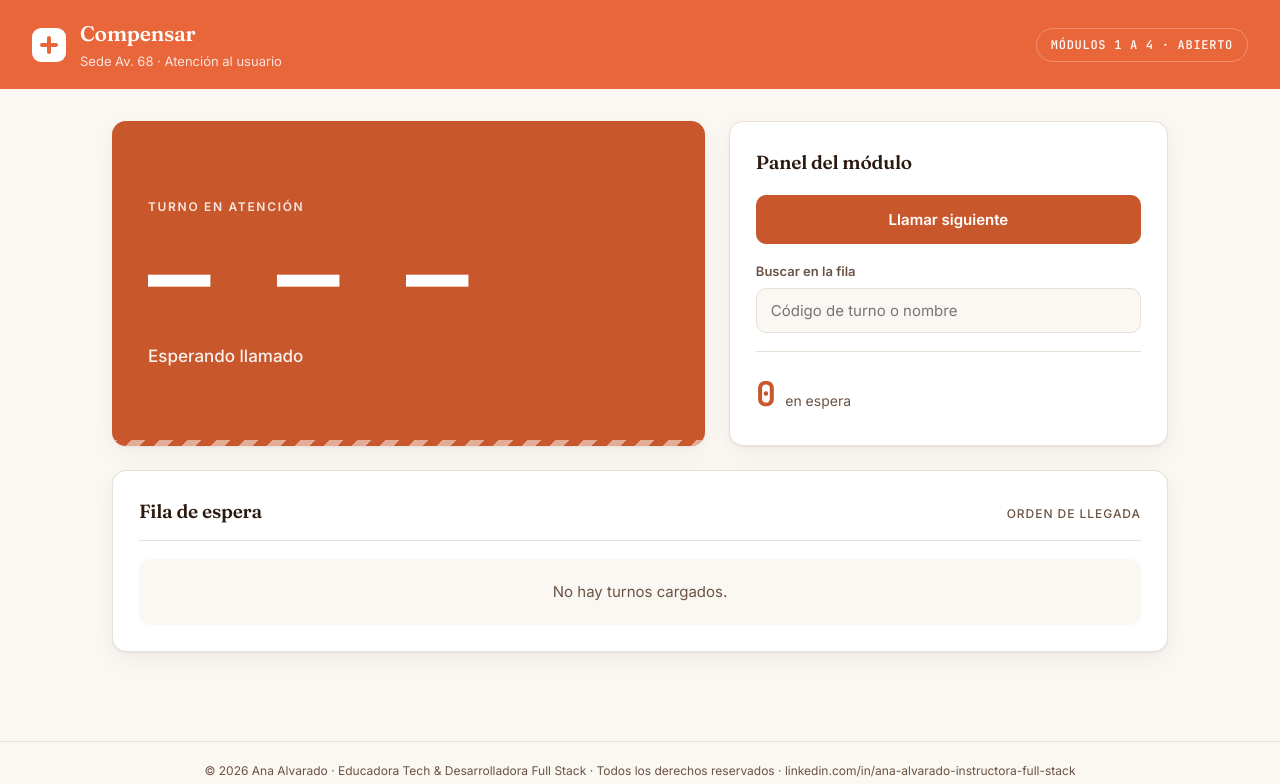
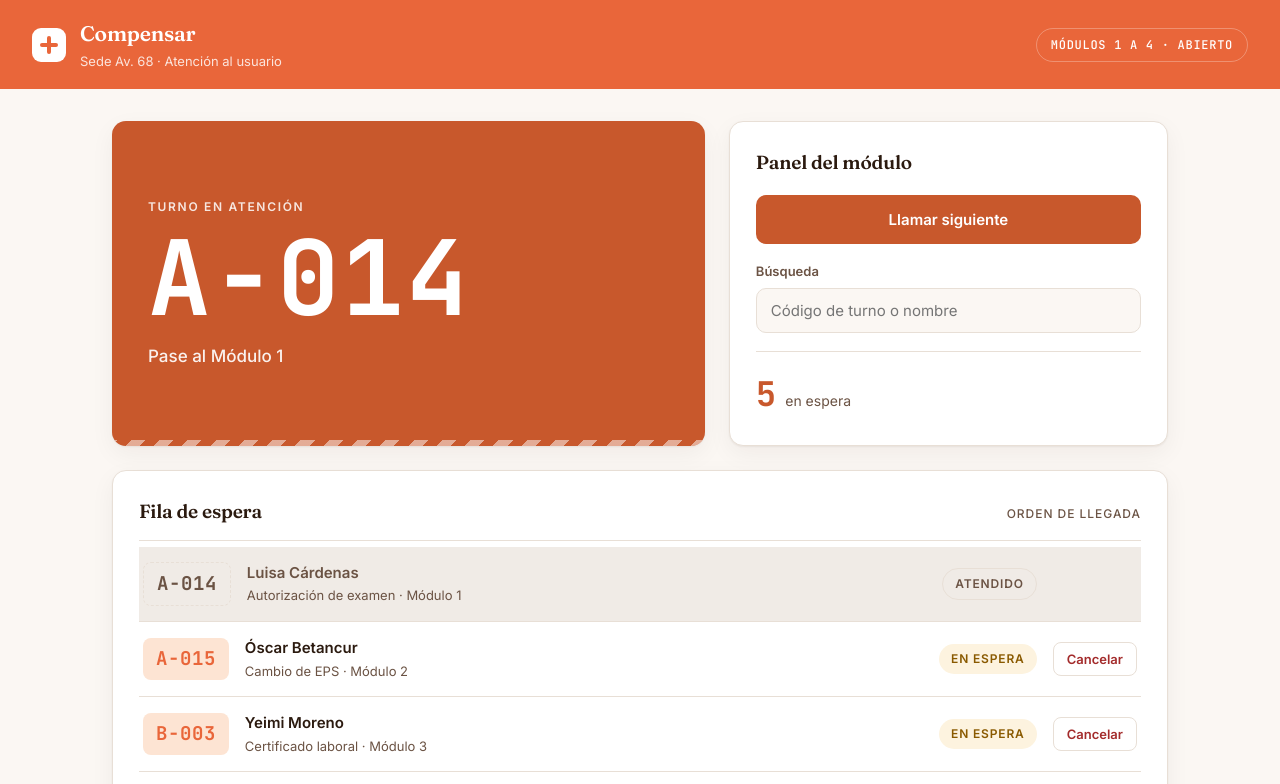
Before and after one commit to AnaMariaAlvaradoM/Lab_EventosJS_CH15, a website: page tablero/index.html in a window 1280 px wide. Both pictures are taken after a click on the button "Llamar siguiente". Shown: the top 784 px of the page. Drawn offline with Linux system fonts and the light colour scheme.

Commit message:
laboratorio de eventos

```diff
--- a/tablero/app.js
+++ b/tablero/app.js
@@ -11,8 +11,8 @@
 
 // ===== Los datos: la fila de la sede (ya vienen listos, no los borres) =====
 const turnos = [
-  { codigo: "A-014", nombre: "Luisa Cárdenas",  tramite: "Autorización de examen", modulo: "Módulo 1", atendido: false },
-  { codigo: "A-015", nombre: "Óscar Betancur",  tramite: "Cambio de EPS",          modulo: "Módulo 2", atendido: false },
+  { codigo: "A-014", nombre: "Luisa Cárdenas",   tramite: "Autorización de examen", modulo: "Módulo 1", atendido: false },
+  { codigo: "A-015", nombre: "Óscar Betancur",   tramite: "Cambio de EPS",          modulo: "Módulo 2", atendido: false },
   { codigo: "B-003", nombre: "Yeimi Moreno",    tramite: "Certificado laboral",    modulo: "Módulo 3", atendido: false },
   { codigo: "A-016", nombre: "Camilo Restrepo", tramite: "Autorización de examen", modulo: "Módulo 1", atendido: false },
   { codigo: "B-004", nombre: "Sandra Ruiz",     tramite: "Afiliación de hijo",     modulo: "Módulo 4", atendido: false },
@@ -28,7 +28,14 @@
 //   buscador · contadorFila · mensajeVacio
 // ============================================================
 
-// Tu código aquí
+const visorNumero = document.getElementById("visorNumero");
+const visorModulo = document.getElementById("visorModulo");
+const listaEspera = document.getElementById("listaEspera");
+const btnLlamar = document.getElementById("btnLlamar");
+const buscador = document.getElementById("buscador");
+const contadorFila = document.getElementById("contadorFila");
+const mensajeVacio = document.getElementById("mensajeVacio");
+
 
 // ============================================================
 // Ejercicio 02 · pintarFila(): del arreglo a la pantalla
@@ -49,7 +56,79 @@
 //   mensajeVacio.hidden = turnos.length > 0;
 // ============================================================
 
-// Tu código aquí
+function pintarFila() {
+  // 1. Vaciar la lista
+  listaEspera.textContent = "";
+
+  // 2. Recorrer el arreglo turnos con un for
+  for (let i = 0; i < turnos.length; i++) {
+    const turno = turnos[i];
+
+    // Crear el li principal
+    const item = document.createElement("li");
+    item.className = "turno";
+
+    // Ejercicio 04: Si el turno ya fue atendido, agregar la clase turno--atendido
+    if (turno.atendido) {
+      item.classList.add("turno--atendido");
+    }
+
+    // Crear el span del código
+    const codigo = document.createElement("span");
+    codigo.className = "turno__codigo";
+    codigo.textContent = turno.codigo;
+    item.appendChild(codigo);
+
+    // Crear el div de datos
+    const datos = document.createElement("div");
+    datos.className = "turno__datos";
+
+    // Párrafo del nombre
+    const nombre = document.createElement("p");
+    nombre.className = "turno__nombre";
+    nombre.textContent = turno.nombre;
+    datos.appendChild(nombre);
+
+    // Párrafo del trámite y módulo
+    const tramite = document.createElement("p");
+    tramite.className = "turno__tramite";
+    tramite.textContent = turno.tramite + " · " + turno.modulo;
+    datos.appendChild(tramite);
+
+    // Meter el div dentro del li
+    item.appendChild(datos);
+
+    // Crear el span del estado (Ejercicio 04: texto dinámico)
+    const estado = document.createElement("span");
+    estado.className = "turno__estado";
+    estado.textContent = turno.atendido ? "Atendido" : "En espera";
+    item.appendChild(estado);
+
+    // Ejercicio 06: Datos escondidos con dataset y el botón Cancelar
+    item.dataset.codigo = turno.codigo;
+    item.dataset.modulo = turno.modulo;
+    item.dataset.nombre = turno.nombre;
+
+    const btnCancelar = document.createElement("button");
+    btnCancelar.className = "turno__cancelar";
+    btnCancelar.textContent = "Cancelar";
+    btnCancelar.dataset.accion = "cancelar";
+    item.appendChild(btnCancelar);
+
+    // 3. Meter el li completo en la lista de espera
+    listaEspera.appendChild(item);
+  }
+
+  // 4. Ocultar el mensaje de fila vacía si hay turnos
+  mensajeVacio.hidden = turnos.length > 0;
+
+  // Ejercicio 05: Llamar al contador al final de pintarFila
+  actualizarContador();
+
+  // Ejercicio 08: Aplicar búsqueda para mantener el filtro activo al repintar
+  aplicarBusqueda();
+}
+
 
 // ============================================================
 // Ejercicio 03 · Llamar al siguiente (evento click)
@@ -62,17 +141,37 @@
 // Conéctala al botón con addEventListener("click", ...).
 // ============================================================
 
-// Tu código aquí
+function llamarSiguiente() {
+  let turnoEncontrado = null;
+
+  for (let i = 0; i < turnos.length; i++) {
+    if (!turnos[i].atendido) {
+      turnoEncontrado = turnos[i];
+      turnoEncontrado.atendido = true;
+      break;
+    }
+  }
+
+  if (!turnoEncontrado) {
+    visorNumero.textContent = "— — —";
+    visorModulo.textContent = "No hay turnos en espera";
+    return;
+  }
+
+  visorNumero.textContent = turnoEncontrado.codigo;
+  visorModulo.textContent = "Pase al " + turnoEncontrado.modulo;
+
+  pintarFila();
+}
+
+btnLlamar.addEventListener("click", llamarSiguiente);
+
 
 // ============================================================
 // Ejercicio 04 · Estados con classList
 // ============================================================
-// Dentro de pintarFila: si el turno ya fue atendido, agrégale al
-// <li> la clase turno--atendido y haz que su estado diga
-// "Atendido" en vez de "En espera".
-// ============================================================
+// (Este ejercicio se resuelve dentro de pintarFila, arriba)
 
-// (Este ejercicio se resuelve dentro de pintarFila, arriba)
 
 // ============================================================
 // Ejercicio 05 · El contador
@@ -82,19 +181,17 @@
 // contador. Llámala al final de pintarFila.
 // ============================================================
 
-// Tu código aquí
+function actualizarContador() {
+  const turnosPendientes = listaEspera.querySelectorAll(".turno:not(.turno--atendido)");
+  contadorFila.textContent = turnosPendientes.length;
+}
+
 
 // ============================================================
 // Ejercicio 06 · Datos escondidos con dataset y el botón Cancelar
 // ============================================================
-// Dentro de pintarFila:
-//   - guarda en cada <li> el código, el módulo y el nombre del
-//     turno con dataset (data-codigo, data-modulo, data-nombre);
-//   - crea un <button class="turno__cancelar">Cancelar</button>
-//     con dataset.accion = "cancelar" y agrégalo al <li>.
-// ============================================================
+// (Este ejercicio se resuelve dentro de pintarFila, arriba)
 
-// (Este ejercicio se resuelve dentro de pintarFila, arriba)
 
 // ============================================================
 // Ejercicio 07 · Cancelar con UN solo escuchador (delegación)
@@ -105,7 +202,26 @@
 // repinta. Conéctala a la LISTA (no a cada botón).
 // ============================================================
 
-// Tu código aquí
+function cancelarTurno(evento) {
+  if (evento.target.dataset.accion !== "cancelar") {
+    return;
+  }
+
+  const item = evento.target.closest(".turno");
+  const codigoTurno = item.dataset.codigo;
+
+  for (let i = 0; i < turnos.length; i++) {
+    if (turnos[i].codigo === codigoTurno) {
+      turnos.splice(i, 1);
+      break;
+    }
+  }
+
+  pintarFila();
+}
+
+listaEspera.addEventListener("click", cancelarTurno);
+
 
 // ============================================================
 // Ejercicio 08 · Búsqueda en vivo (evento input)
@@ -117,10 +233,28 @@
 // al final de pintarFila.
 // ============================================================
 
-// Tu código aquí
+function aplicarBusqueda() {
+  const textoBusqueda = buscador.value.toLowerCase();
+  const items = listaEspera.querySelectorAll(".turno");
+
+  for (let i = 0; i < items.length; i++) {
+    const item = items[i];
+    const codigo = item.dataset.codigo.toLowerCase();
+    const nombre = item.dataset.nombre.toLowerCase();
+
+    if (codigo.includes(textoBusqueda) || nombre.includes(textoBusqueda)) {
+      item.classList.remove("turno--oculto");
+    } else {
+      item.classList.add("turno--oculto");
+    }
+  }
+}
+
+buscador.addEventListener("input", aplicarBusqueda);
+
 
 // ============================================================
 // Arranque: pinta la fila apenas abre la página
 // ============================================================
 
-// Cuando termines el Ejercicio 02, escribe aquí abajo: pintarFila();
+pintarFila();
--- a/tablero/index.html
+++ b/tablero/index.html
@@ -50,10 +50,10 @@
       <p class="visor__rotulo">Turno en atención</p>
 
       <!-- HUECO 1: este párrafo necesita un id -->
-      <p class="visor__numero">— — —</p>
+      <p class="visor__numero" id="visorNumero"></p>
 
       <!-- HUECO 2: este párrafo necesita un id -->
-      <p class="visor__modulo">Esperando llamado</p>
+      <p class="visor__modulo" id="visorModulo"></p>
     </section>
 
     <!-- ============================================================
@@ -68,18 +68,19 @@
       </button>
 
       <div class="panel__campo">
-        <label class="panel__etiqueta" for="buscador">Buscar en la fila</label>
+        <label class="panel__etiqueta" for="buscador">Búsqueda</label>
         <!-- HUECO 3: este input necesita un id -->
         <input
           class="panel__input"
           type="text"
-          placeholder="Código de turno o nombre">
+          placeholder="Código de turno o nombre"
+          id="buscador">
       </div>
 
       <div class="panel__conteo">
         <p class="conteo">
           <!-- HUECO 4: este span necesita un id -->
-          <span class="conteo__cifra">0</span>
+          <span class="conteo__cifra" id="contadorFila"></span>
           <span class="conteo__texto">en espera</span>
         </p>
       </div>
@@ -97,7 +98,7 @@
       </div>
 
       <!-- HUECO 5: esta lista necesita un id -->
-      <ul class="fila__lista"></ul>
+      <ul class="fila__lista" id="listaEspera"></ul>
 
       <p class="fila__vacia" id="mensajeVacio">No hay turnos cargados.</p>
     </section>
```
